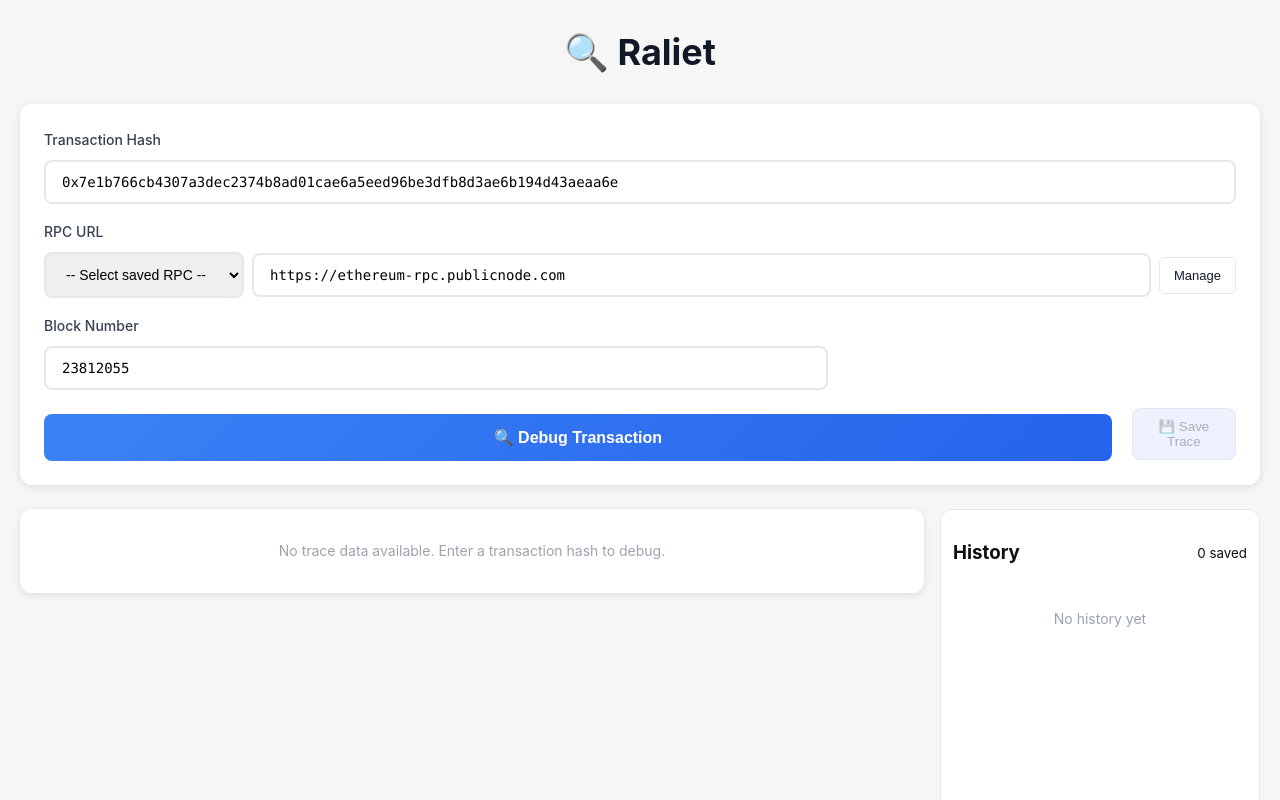
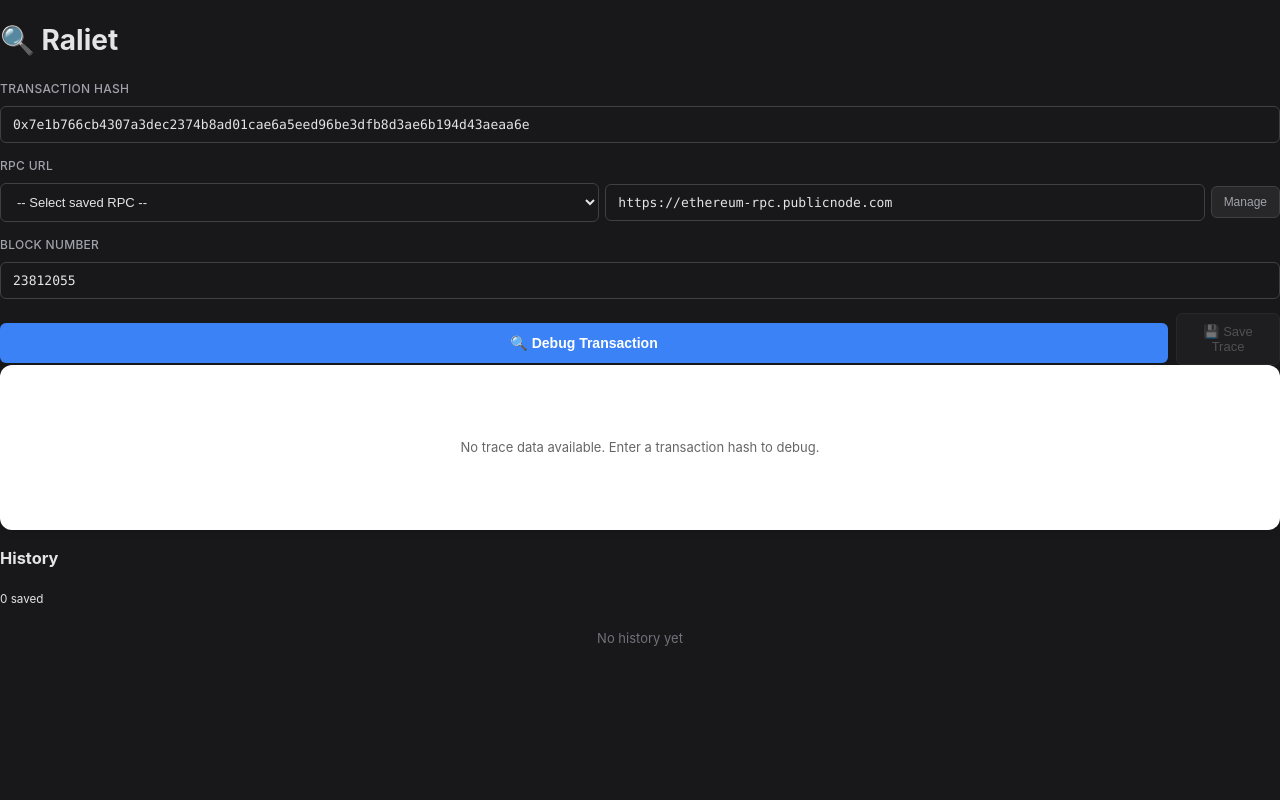
Before and after one commit to derawl/raliet, a React (Vite) app: page / in a window 1280 px wide. Shown: the top 800 px of the page. Built offline with nearby package versions, Linux system fonts and the light colour scheme.

Commit message:
Refactor CSS for improved styling and layout; update font settings, colors, and component structures for a cohesive dark theme experience.

```diff
--- a/src/App.css
+++ b/src/App.css
@@ -1,10 +1,10 @@
 :root {
-  font-family: Inter, Avenir, Helvetica, Arial, sans-serif;
-  font-size: 16px;
-  line-height: 24px;
+  font-family: -apple-system, BlinkMacSystemFont, "Segoe UI", "Roboto", "Oxygen", "Ubuntu", sans-serif;
+  font-size: 14px;
+  line-height: 1.5;
   font-weight: 400;
-  color: #0f0f0f;
-  background-color: #f6f6f6;
+  color: #e4e4e7;
+  background-color: #18181b;
   font-synthesis: none;
   text-rendering: optimizeLegibility;
   -webkit-font-smoothing: antialiased;
@@ -12,23 +12,105 @@
   -webkit-text-size-adjust: 100%;
 }
 
+* {
+  box-sizing: border-box;
+}
+
 body {
   margin: 0;
   padding: 0;
+  overflow: hidden;
 }
 
-.app-container {
-  max-width: 1400px;
-  margin: 0 auto;
-  padding: 40px 20px;
-  font-family: -apple-system, BlinkMacSystemFont, "Segoe UI", "Roboto", "Oxygen",
-    "Ubuntu", sans-serif;
+.mono {
+  font-family: "Monaco", "Menlo", "Consolas", monospace;
+}
 
-  .main-grid {
-    display: grid;
-    grid-template-columns: 1fr 320px;
-    gap: 16px;
-    margin-top: 18px;
+/* Desktop App Layout */
+.desktop-app {
+  display: flex;
+  flex-direction: column;
+  height: 100vh;
+  background: #18181b;
+  color: #e4e4e7;
+}
+
+/* Title Bar */
+.app-titlebar {
+  display: flex;
+  justify-content: space-between;
+  align-items: center;
+  padding: 12px 20px;
+  background: #27272a;
+  border-bottom: 1px solid #3f3f46;
+  -webkit-app-region: drag;
+}
+
+.titlebar-left {
+  display: flex;
+  align-items: center;
+  gap: 12px;
+}
+
+.titlebar-left h1 {
+  margin: 0;
+  font-size: 16px;
+  font-weight: 600;
+  color: #fafafa;
+}
+
+.subtitle {
+  font-size: 13px;
+  color: #a1a1aa;
+  font-weight: 400;
+}
+
+.titlebar-right {
+  display: flex;
+  gap: 12px;
+  align-items: center;
+  -webkit-app-region: no-drag;
+}
+
+.transaction-summary {
+  display: flex;
+  gap: 12px;
+  align-items: center;
+  font-size: 13px;
+}
+
+.status-badge {
+  padding: 4px 10px;
+  border-radius: 6px;
+  font-size: 12px;
+  font-weight: 600;
+  text-transform: uppercase;
+  letter-spacing: 0.5px;
+}
+
+.status-badge.success {
+  background: #10b98120;
+  color: #10b981;
+  border: 1px solid #10b98140;
+}
+
+.status-badge.failed {
+  background: #ef444420;
+  color: #ef4444;
+  border: 1px solid #ef444440;
+}
+
+.gas-info {
+  color: #a1a1aa;
+  font-family: "Monaco", "Menlo", monospace;
+  font-size: 12px;
+}
+
+/* App Body */
+.app-body {
+  display: flex;
+  flex: 1;
+  overflow: hidden;
 }
 
 .modal-backdrop {
@@ -37,22 +119,24 @@ body {
   left: 0;
   right: 0;
   bottom: 0;
-    background: rgba(0, 0, 0, 0.5);
+  background: rgba(0, 0, 0, 0.7);
   display: flex;
   align-items: center;
   justify-content: center;
   z-index: 1000;
+  backdrop-filter: blur(4px);
 }
 
 .modal {
-    background: white;
+  background: #27272a;
+  border: 1px solid #3f3f46;
   border-radius: 12px;
   padding: 24px;
   max-width: 700px;
   width: 90%;
   max-height: 80vh;
   overflow: auto;
-    box-shadow: 0 20px 40px rgba(0, 0, 0, 0.3);
+  box-shadow: 0 20px 40px rgba(0, 0, 0, 0.5);
 }
 
 .modal-header {
@@ -61,13 +145,14 @@ body {
   align-items: center;
   margin-bottom: 20px;
   padding-bottom: 12px;
-    border-bottom: 1px solid #e5e7eb;
+  border-bottom: 1px solid #3f3f46;
 }
 
 .modal-header h3 {
   margin: 0;
-    font-size: 18px;
+  font-size: 16px;
   font-weight: 600;
+  color: #e4e4e7;
 }
 
 .modal-body {
@@ -76,272 +161,456 @@ body {
   gap: 12px;
 }
 
-  .empty {
-    padding: 16px;
-    text-align: center;
-    color: #9ca3af;
-    font-size: 14px;
-  }
-
-  .history-panel {
-    background: #ffffff;
-    border-radius: 12px;
-    border: 1px solid #e5e7eb;
-    padding: 12px;
-    height: 600px;
-    overflow: auto;
-  }
-
-  .history-header {
-    display: flex;
-    align-items: center;
-    justify-content: space-between;
-    gap: 8px;
-    margin-bottom: 8px;
-  }
 .history-list {
   display: flex;
   flex-direction: column;
   gap: 8px;
 }
+
 .history-item {
   display: flex;
-    align-items: center;
+  align-items: flex-start;
   justify-content: space-between;
-    gap: 12px;
-    padding: 8px;
-    border-radius: 8px;
-    background: #f9fafb;
-    border-left: 4px solid #e5e7eb;
+  gap: 10px;
+  padding: 10px;
+  border-radius: 6px;
+  background: #18181b;
+  border: 1px solid #3f3f46;
+  transition: all 0.2s;
+  cursor: pointer;
 }
+
+.history-item:hover {
+  background: #27272a;
+  border-color: #52525b;
+}
+
 .history-meta {
   flex: 1;
   min-width: 0;
 }
+
 .history-title {
-    font-weight: 600;
-    font-size: 13px;
-    white-space: nowrap;
-    overflow: hidden;
-    text-overflow: ellipsis;
+  font-weight: 500;
+  font-size: 12px;
+  color: #e4e4e7;
+  font-family: "Monaco", "Menlo", monospace;
+  margin-bottom: 4px;
 }
+
 .history-sub {
-    font-size: 12px;
-    color: #6b7280;
+  font-size: 11px;
+  color: #71717a;
 }
+
 .history-actions {
   display: flex;
-    gap: 6px;
+  gap: 4px;
+  flex-shrink: 0;
 }
+
 .muted {
-    color: #6b7280;
-    font-size: 11px;
+  color: #71717a;
+  font-size: 10px;
   margin-left: 6px;
+  font-weight: 400;
 }
 
 .save-history-button {
-    margin-left: 12px;
   padding: 10px 12px;
-    border-radius: 8px;
-    background: #eef2ff;
-    border: 1px solid #e5e7eb;
-  }
+  border-radius: 6px;
+  background: #27272a;
+  border: 1px solid #3f3f46;
+  color: #a1a1aa;
+  font-size: 13px;
+  cursor: pointer;
+  transition: all 0.2s;
 }
 
-.app-header {
-  text-align: center;
-  margin-bottom: 40px;
+.save-history-button:hover:not(:disabled) {
+  background: #3f3f46;
+  color: #e4e4e7;
 }
 
-.app-header h1 {
-  font-size: 36px;
-  font-weight: 700;
-  color: #111827;
-  margin: 0 0 12px 0;
+.save-history-button:disabled {
+  opacity: 0.4;
+  cursor: not-allowed;
 }
 
-.app-header p {
-  font-size: 16px;
-  color: #6b7280;
-  margin: 0;
+.empty {
+  padding: 20px;
+  text-align: center;
+  color: #71717a;
+  font-size: 13px;
 }
 
-.input-section {
-  background: #ffffff;
-  border-radius: 12px;
-  padding: 24px;
-  margin-bottom: 24px;
-  box-shadow: 0 2px 8px rgba(0, 0, 0, 0.1);
+/* Sidebar */
+.sidebar {
+  width: 360px;
+  background: #27272a;
+  border-right: 1px solid #3f3f46;
+  display: flex;
+  flex-direction: column;
+  overflow-y: auto;
+}
+
+.sidebar-section {
+  padding: 20px;
+  border-bottom: 1px solid #3f3f46;
+}
+
+.section-title {
+  margin: 0 0 16px 0;
+  font-size: 13px;
+  font-weight: 600;
+  color: #a1a1aa;
+  text-transform: uppercase;
+  letter-spacing: 0.5px;
+}
+
+.history-section {
+  flex: 1;
+  overflow-y: auto;
 }
 
 .rpc-row {
   display: flex;
-  gap: 8px;
+  gap: 6px;
   align-items: center;
   width: 100%;
 }
+
 .rpc-select {
-  min-width: 200px;
-  padding: 12px 16px;
-  border-radius: 8px;
-  border: 2px solid #e5e7eb;
-  font-size: 14px;
-  transition: border-color 0.2s;
+  flex: 1;
+  padding: 10px 12px;
+  border-radius: 6px;
+  border: 1px solid #3f3f46;
+  background: #18181b;
+  color: #e4e4e7;
+  font-size: 13px;
+  transition: all 0.2s;
 }
+
 .rpc-select:focus {
   outline: none;
   border-color: #3b82f6;
+  background: #27272a;
 }
+
 .rpc-input {
   flex: 1;
-  padding: 12px 16px;
-  border: 2px solid #e5e7eb;
-  border-radius: 8px;
-  font-size: 14px;
-  transition: border-color 0.2s;
+  padding: 10px 12px;
+  border: 1px solid #3f3f46;
+  border-radius: 6px;
+  font-size: 13px;
+  background: #18181b;
+  color: #e4e4e7;
+  transition: all 0.2s;
   font-family: "Monaco", "Menlo", monospace;
 }
+
 .rpc-input:focus {
   outline: none;
   border-color: #3b82f6;
+  background: #27272a;
 }
+
 .rpc-small {
   padding: 8px 12px;
   border-radius: 6px;
-  border: 1px solid #e5e7eb;
-  font-size: 14px;
+  border: 1px solid #3f3f46;
+  background: #18181b;
+  color: #e4e4e7;
+  font-size: 13px;
 }
+
 .rpc-small:focus {
   outline: none;
   border-color: #3b82f6;
+  background: #27272a;
 }
 
 .mini-btn {
-  padding: 10px 14px;
+  padding: 8px 12px;
   border-radius: 6px;
-  border: 1px solid #e5e7eb;
-  background: white;
+  border: 1px solid #3f3f46;
+  background: #27272a;
+  color: #a1a1aa;
   cursor: pointer;
-  font-size: 13px;
+  font-size: 12px;
   font-weight: 500;
   transition: all 0.2s;
   white-space: nowrap;
 }
+
 .mini-btn:hover {
-  background: #f3f4f6;
-  border-color: #d1d5db;
+  background: #3f3f46;
+  color: #e4e4e7;
+  border-color: #52525b;
 }
+
 .mini-btn:active {
-  transform: scale(0.98);
+  transform: scale(0.97);
 }
+
 .rpc-list-inline {
   display: flex;
   flex-direction: column;
   gap: 6px;
   margin-top: 8px;
 }
+
 .rpc-item {
   display: flex;
   justify-content: space-between;
   align-items: center;
   gap: 8px;
-  background: #f8fafc;
-  padding: 6px 8px;
+  background: #18181b;
+  border: 1px solid #3f3f46;
+  padding: 8px 10px;
   border-radius: 6px;
 }
+
 .rpc-meta {
   font-size: 12px;
-  color: #374151;
+  color: #e4e4e7;
 }
+
 .rpc-actions {
   display: flex;
-  gap: 6px;
+  gap: 4px;
 }
 
+/* Input Fields */
 .input-group {
   display: flex;
   flex-direction: column;
   gap: 8px;
-  margin-bottom: 16px;
+  margin-bottom: 14px;
 }
 
 .input-group label {
   font-weight: 500;
-  color: #374151;
-  font-size: 14px;
+  color: #a1a1aa;
+  font-size: 12px;
+  text-transform: uppercase;
+  letter-spacing: 0.3px;
 }
 
 .input-group input {
-  padding: 12px 16px;
-  border: 2px solid #e5e7eb;
-  border-radius: 8px;
-  font-size: 14px;
-  transition: border-color 0.2s;
+  padding: 10px 12px;
+  border: 1px solid #3f3f46;
+  border-radius: 6px;
+  font-size: 13px;
+  background: #18181b;
+  color: #e4e4e7;
+  transition: all 0.2s;
   font-family: "Monaco", "Menlo", monospace;
 }
 
 .input-group input:focus {
   outline: none;
   border-color: #3b82f6;
+  background: #27272a;
+}
+
+.input-group input::placeholder {
+  color: #52525b;
 }
 
 .input-row {
   display: grid;
-  grid-template-columns: 2fr 1fr;
-  gap: 16px;
+  grid-template-columns: 1fr;
+  gap: 14px;
 }
 
 .debug-button {
   width: 100%;
-  padding: 14px 24px;
-  background: linear-gradient(135deg, #3b82f6 0%, #2563eb 100%);
+  padding: 12px 16px;
+  background: #3b82f6;
   color: white;
   border: none;
-  border-radius: 8px;
-  font-size: 16px;
+  border-radius: 6px;
+  font-size: 14px;
   font-weight: 600;
   cursor: pointer;
-  transition: transform 0.2s, box-shadow 0.2s;
+  transition: all 0.2s;
   margin-top: 8px;
 }
 
 .debug-button:hover:not(:disabled) {
-  transform: translateY(-2px);
-  box-shadow: 0 4px 12px rgba(59, 130, 246, 0.4);
+  background: #2563eb;
+}
+
+.debug-button:active:not(:disabled) {
+  transform: scale(0.98);
 }
 
 .debug-button:disabled {
-  background: #9ca3af;
+  background: #3f3f46;
+  color: #71717a;
   cursor: not-allowed;
 }
 
 .error-message {
-  margin-top: 16px;
-  padding: 16px 18px;
-  background: #fef2f2;
-  border-left: 4px solid #dc2626;
-  border-radius: 8px;
-  color: #991b1b;
-  font-size: 14px;
+  margin-top: 12px;
+  padding: 12px 14px;
+  background: #7f1d1d20;
+  border-left: 3px solid #dc2626;
+  border-radius: 6px;
+  color: #fca5a5;
+  font-size: 12px;
   line-height: 1.6;
-  max-height: 200px;
+  max-height: 150px;
   overflow-y: auto;
   word-break: break-word;
 }
 
 .error-message strong {
   display: block;
-  margin-bottom: 8px;
-  color: #7f1d1d;
+  margin-bottom: 6px;
+  color: #fecaca;
   font-weight: 600;
 }
 
+/* Main Content Area */
+.main-content {
+  flex: 1;
+  display: flex;
+  flex-direction: column;
+  overflow: hidden;
+  background: #18181b;
+}
+
+.empty-state {
+  flex: 1;
+  display: flex;
+  flex-direction: column;
+  align-items: center;
+  justify-content: center;
+  color: #71717a;
+}
+
+.empty-icon {
+  font-size: 64px;
+  margin-bottom: 20px;
+  opacity: 0.5;
+}
+
+.empty-state h2 {
+  margin: 0 0 10px 0;
+  font-size: 20px;
+  font-weight: 600;
+  color: #a1a1aa;
+}
+
+.empty-state p {
+  margin: 0;
+  font-size: 14px;
+  color: #71717a;
+}
+
+.loading-state {
+  flex: 1;
+  display: flex;
+  flex-direction: column;
+  align-items: center;
+  justify-content: center;
+  gap: 20px;
+}
+
+.spinner {
+  width: 48px;
+  height: 48px;
+  border: 4px solid #3f3f46;
+  border-top-color: #3b82f6;
+  border-radius: 50%;
+  animation: spin 1s linear infinite;
+}
+
+@keyframes spin {
+  to {
+    transform: rotate(360deg);
+  }
+}
+
+.loading-state p {
+  color: #a1a1aa;
+  font-size: 14px;
+}
+
+/* Debugger Panels */
+.debugger-panels {
+  flex: 1;
+  display: flex;
+  flex-direction: column;
+  overflow: hidden;
+}
+
+.transaction-details-panel {
+  background: #27272a;
+  border-bottom: 1px solid #3f3f46;
+  padding: 16px 20px;
+}
+
+.panel-title {
+  margin: 0 0 14px 0;
+  font-size: 13px;
+  font-weight: 600;
+  color: #a1a1aa;
+  text-transform: uppercase;
+  letter-spacing: 0.5px;
+}
+
+.details-grid {
+  display: grid;
+  grid-template-columns: repeat(auto-fit, minmax(200px, 1fr));
+  gap: 16px;
+}
+
+.detail-item {
+  display: flex;
+  flex-direction: column;
+  gap: 6px;
+}
+
+.detail-label {
+  font-size: 11px;
+  color: #71717a;
+  text-transform: uppercase;
+  letter-spacing: 0.5px;
+  font-weight: 500;
+}
+
+.detail-value {
+  font-size: 13px;
+  color: #e4e4e7;
+  word-break: break-all;
+}
+
+.trace-panel {
+  flex: 1;
+  overflow: auto;
+  padding: 0;
+}
+
+/* Responsive */
+@media (max-width: 1024px) {
+  .sidebar {
+    width: 320px;
+  }
+
+  .details-grid {
+    grid-template-columns: repeat(2, 1fr);
+  }
+}
+
 @media (max-width: 768px) {
-  .input-row {
+  .sidebar {
+    width: 280px;
+  }
+
+  .details-grid {
     grid-template-columns: 1fr;
   }
-
-  .app-header h1 {
-    font-size: 28px;
 }
-}
```
Lines whose indentation alone changed are shown as unchanged.
